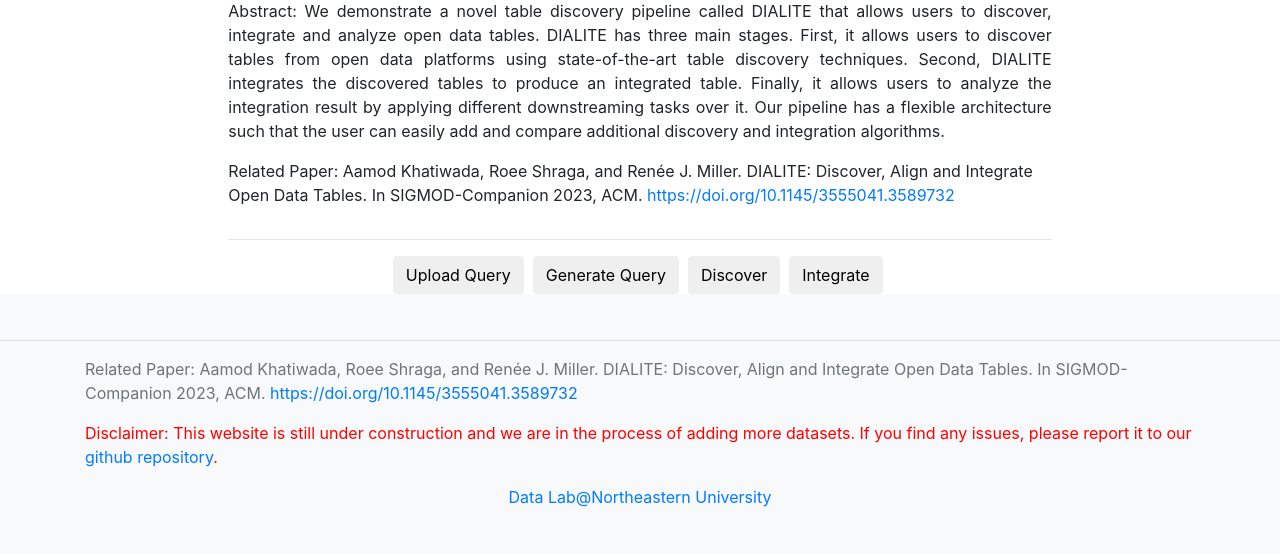
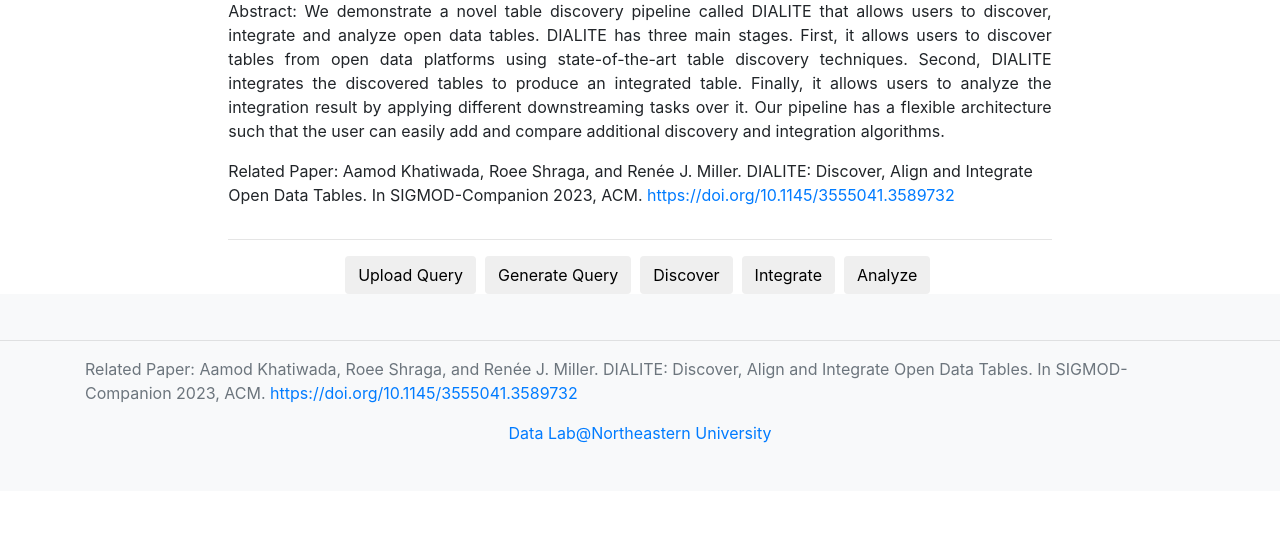
Before and after one commit to northeastern-datalab/dialite, a Flask app: page / in a window 1280 px wide. Shown: the part 188-742 px from the top of the page. Run offline with Flask 2, Linux system fonts and the light colour scheme; parts of the project's set-up code (start-up, migrations or seed data) failed here and were passed over; some libraries are stand-ins or nearby versions.

Commit message:
update footer

```diff
--- a/templates/partials/footer.html
+++ b/templates/partials/footer.html
@@ -2,7 +2,8 @@
     <button class="btn" onclick="ShowDiv('upload_query_div')">Upload Query</button>&nbsp
     <button class="btn" onclick="ShowDiv('generate_query_div')">Generate Query</button>&nbsp
     <button class="btn" onclick="UpdateAvailableQuery(); ShowDiv('discover_table_div');">Discover</button>&nbsp
-    <button class="btn" onclick="UpdateIntegrationSets(); ShowDiv('integrate_table_div')">Integrate</button>&nbsp<br>
+    <button class="btn" onclick="UpdateIntegrationSets(); ShowDiv('integrate_table_div')">Integrate</button>&nbsp
+    <button class="btn" onclick="UpdateAnalyzeTables(); ShowDiv('analyze_table_div')">Analyze</button>&nbsp<br>
   </div>
   <!-- <div style="text-align: center;">
     <p style="text-align: center;">Here is a demonstration video of the system using Jupyter Notebook.</p><br>
@@ -20,7 +21,7 @@
   <div class="container">
         <p>Related Paper: Aamod Khatiwada, Roee Shraga, and Renée J. Miller. DIALITE: Discover, Align and Integrate Open Data Tables. In SIGMOD-Companion 2023, ACM.
           <a target="_blank" href="https://doi.org/10.1145/3555041.3589732">https://doi.org/10.1145/3555041.3589732</a></p>
-          <p style="color:red;">Disclaimer: This website is still under construction and we are in the process of adding more datasets. If you find any issues, please report it to our <a href="https://github.com/northeastern-datalab/dialite" target="_blank">github repository</a>.</p>
+          <!-- <p style="color:red;">Disclaimer: This website is still under construction and we are in the process of adding more datasets. If you find any issues, please report it to our <a href="https://github.com/northeastern-datalab/dialite" target="_blank">github repository</a>.</p> -->
           <p style="text-align: center;"><a target="_blank" href="https://db.khoury.northeastern.edu/">Data Lab@Northeastern University</a></p>
   </div>
 </footer>
@@ -69,8 +70,26 @@ function ShowDiv(divId) {
         selectE2.append("<option value='" + item + "'>" + item + "</option>");
     });
     }
+    else if (type =="update_analyze_tables") {
+      let selectE3 = $("#select_integrated_table1");
+
+      console.log(selectE3);
+      selectE3.empty();
+
+      // Add each item in the list as an option
+      selectE3.append("<option selected disabled>--Select First Integrated Table--</option>");
+      data.forEach(function(item) {
+        selectE3.append("<option value='" + item + "'>" + item + "</option>");
+    });
+    let selectE4 = $("#select_integrated_table2");
+    selectE4.empty();
+    // Add each item in the list as an option
+    selectE4.append("<option selected disabled>--Select Second Integrated Table--</option>");
+    data.forEach(function(item) {
+      selectE4.append("<option value='" + item + "'>" + item + "</option>");
+  });
   }
-
+}
 function UpdateAvailableQuery() {
   document.getElementById("current_query_table").innerHTML = "";
   //console.log("Updated query");
@@ -101,4 +120,19 @@ function UpdateIntegrationSets() {
     }
   });
 }
+
+function UpdateAnalyzeTables() {
+  //console.log("Updated integration sets.")
+  $.ajax({
+    url: '/update_analyze_tables',
+    type: 'GET',
+    dataType: 'json',
+    success: function(response) {
+      updateSelectOptions(response.integrated_tables, "update_analyze_tables");
+    },
+    error: function(xhr) {
+      console.log("Error:", xhr.responseText);
+    }
+  });
+}
 </script>
```
